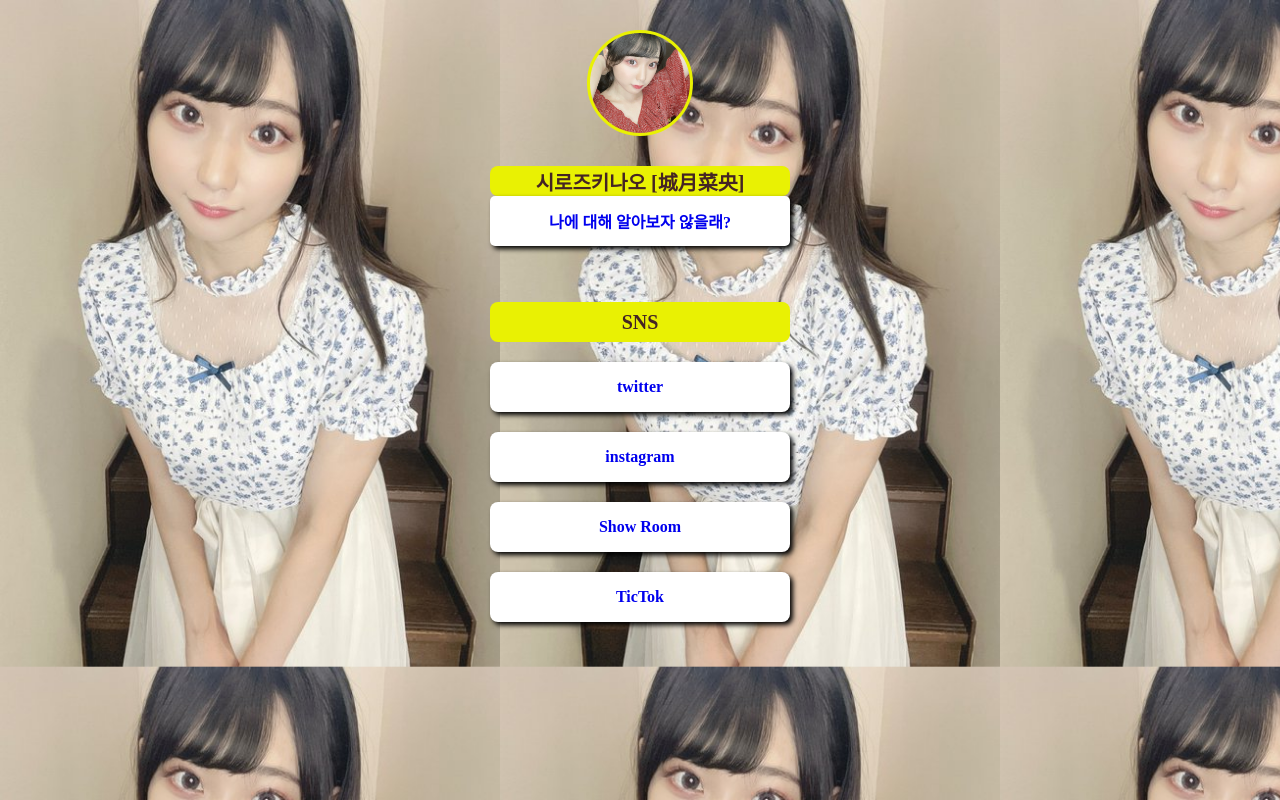
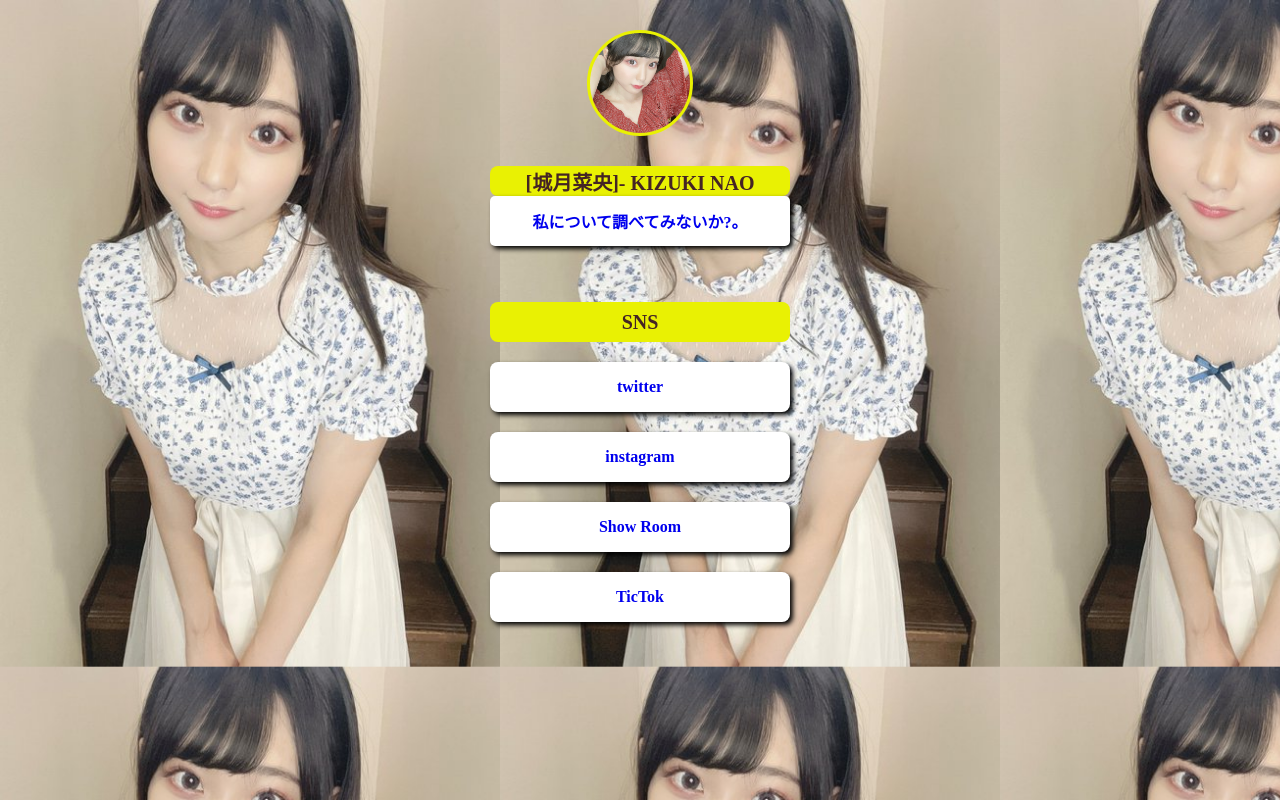
Before and after one commit to doruco/nao_kizuki, a plain HTML site: page index.html in a window 1280 px wide. Drawn offline with Linux system fonts and the light colour scheme; a web font is replaced by a local one.

Commit message:
Add files via upload

```diff
--- a/index.html
+++ b/index.html
@@ -6,9 +6,9 @@
         <meta http-equiv="X-UA-Compatible" content="IE=edge" />
         <meta name="viewport" content="width=device-width, initial-scale=1.0" />
         <meta property="og:title" content= "나오 - 프로필 링크" />
-        <meta property="og:description" content="장난끼 가득한 눈 " />
+        <meta property="og:description" content="城月菜央" />
         <meta property="og:image" content="공유할 이미지" />
-        <title>나오 - 프로필 링크</title>
+        <title> 프로필 링크</title>
         <style>
 
                   @import url('https://cdn.jsdelivr.net/gh/orioncactus/pretendard/dist/web/static/pretendard.css');
@@ -189,8 +189,8 @@
     <body>
         <div class ="wrap">
             <div class = "profile"></div>
-            <h1 class = "main"> 시로즈키나오 [城月菜央] </h1>
-            <p class = "sub"> <a href ="http://takanenonadeshiko.jp/nao_kizuki/">나에 대해 알아보자 않을래? </a> </p>
+            <h1 class = "main"> [城月菜央]- KIZUKI NAO </h1>
+            <p class = "sub"> <a href ="http://takanenonadeshiko.jp/nao_kizuki/">私について調べてみないか?。 </a> </p>
 
             <p class = "SNS"> SNS</p>
 
```
